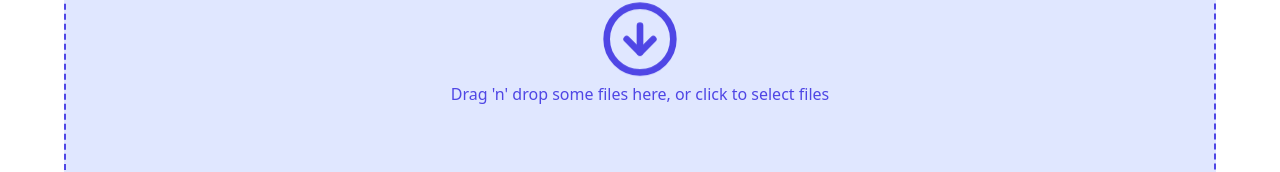
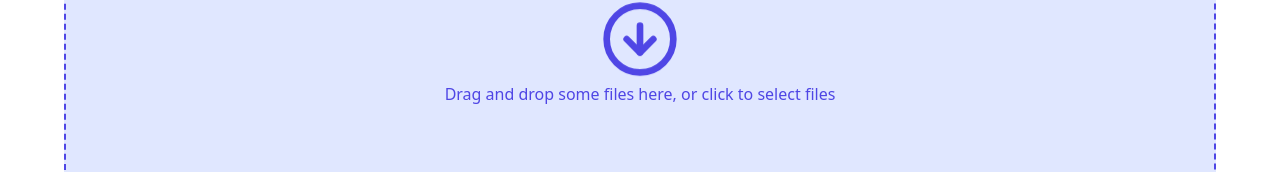
Before and after one commit to MahsinSaifullah/ask-me-pdf, a Next.js app: page /dashboard/upload in a window 1280 px wide. Shown: the part 251-423 px from the top of the page. Built offline with nearby package versions, Linux system fonts and the light colour scheme; no server answers.

Commit message:
fix: react/no-unescaped-entities error

```diff
--- a/components/FileUploader.tsx
+++ b/components/FileUploader.tsx
@@ -31,7 +31,7 @@ const FileUploader = () => {
           ) : (
             <>
               <CircleArrowDown className="h-20 w-20 animate-bounce" />
-              <p>Drag 'n' drop some files here, or click to select files</p>
+              <p>Drag and drop some files here, or click to select files</p>
             </>
           )}
         </div>
```
